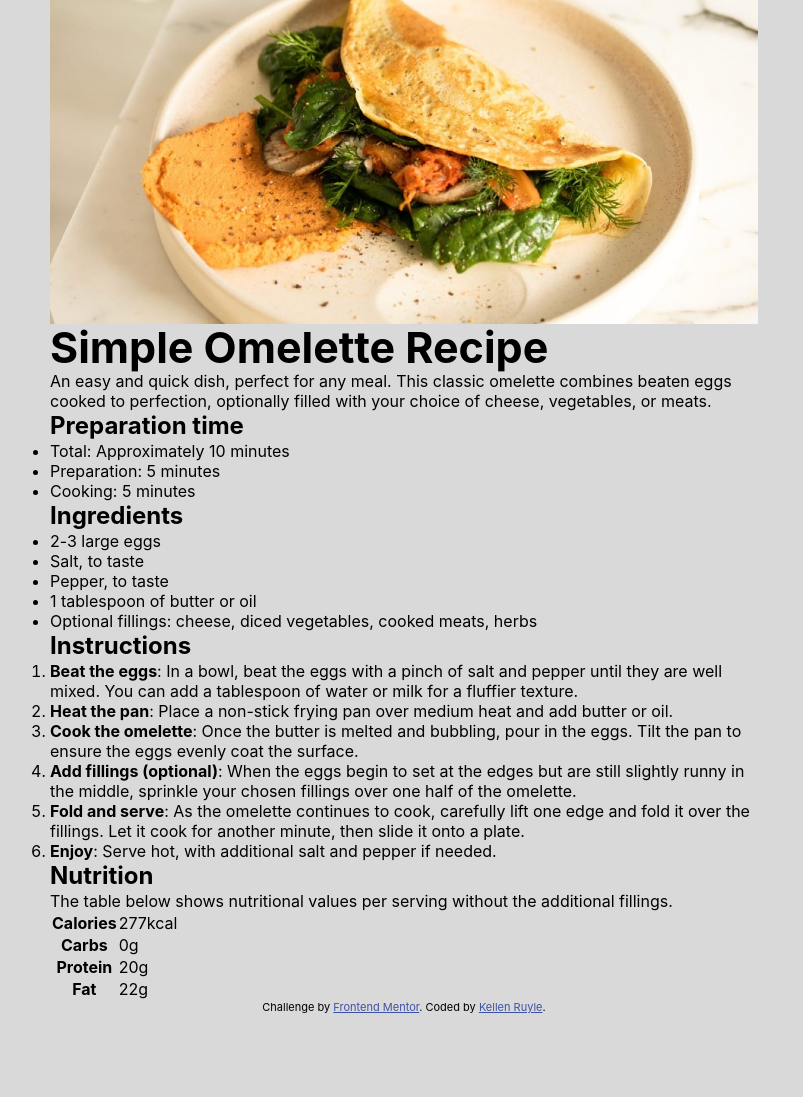
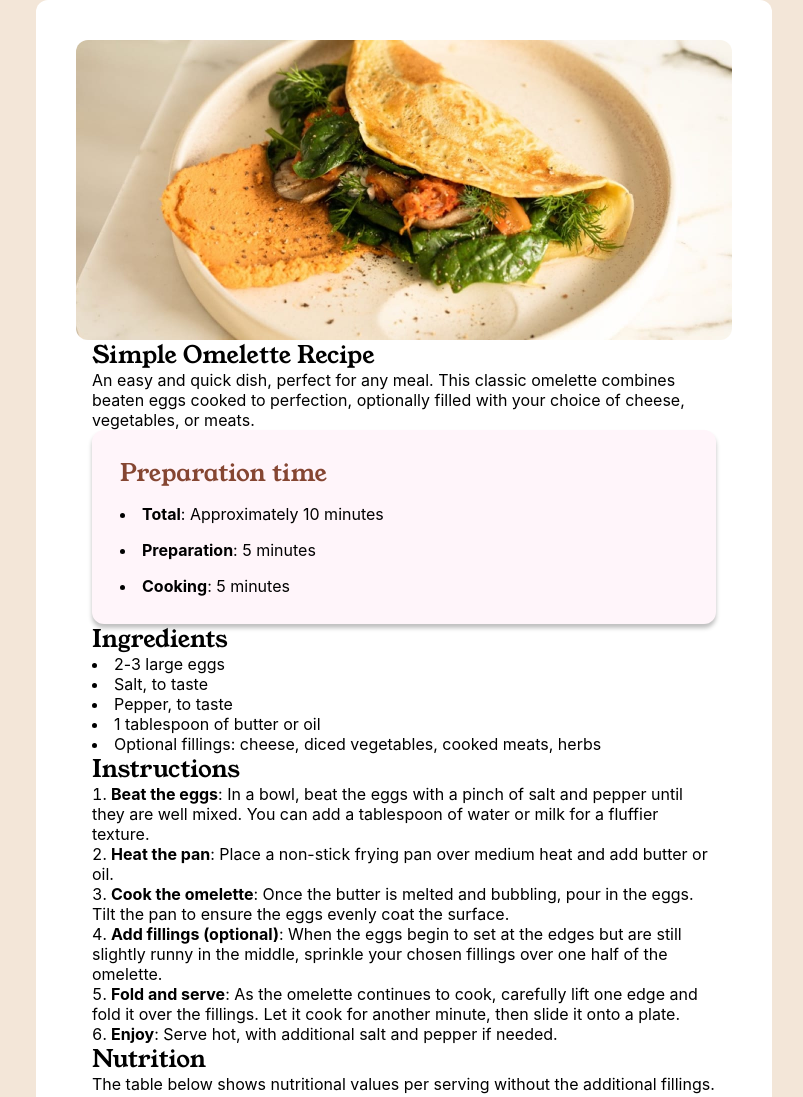
Before and after one commit to rule-kells/recipe-page-main, a website built with Vite: page index.html in a window 1280 px wide. Shown: the top 1097 px of the page, without its empty margins (236-1039 px from the left). Before the commit the page ends 1015 px from the top, so only its background shows below. Built offline with nearby package versions, Linux system fonts and the light colour scheme.

Commit message:
updated styling, added utility classes, and markup for index.

```diff
--- a/index.html
+++ b/index.html
@@ -7,44 +7,42 @@
   <!-- displays site properly based on user's device -->
 
   <link rel="icon" type="image/png" sizes="32x32" href="./assets/images/favicon-32x32.png">
+  <link rel="preconnect" href="https://fonts.googleapis.com">
+  <link rel="preconnect" href="https://fonts.gstatic.com" crossorigin>
+  <link href="https://fonts.googleapis.com/css2?family=Outfit:wght@100..900&family=Young+Serif&display=swap"
+    rel="stylesheet">
   <link rel="stylesheet" href="/styles/main.scss">
 
   <title>Frontend Mentor | Recipe page</title>
 
-  <!-- Feel free to remove these styles or customise in your own stylesheet 👍 -->
-  <style>
-    .attribution {
-      font-size: 11px;
-      text-align: center;
-    }
 
-    .attribution a {
-      color: hsl(228, 45%, 44%);
-    }
-  </style>
 </head>
 
 <body>
 
-  <main class="container">
-    <section>
-      <img src="./assets/images/image-omelette.jpeg" alt="an omelette on a plate">
-      <h1 class="fs-m">Simple Omelette Recipe</h1>
+  <main class="card container" data-type="wide">
+    <div class="img-container"><img src="./assets/images/image-omelette.jpeg" alt="an omelette on a plate"></div>
+
+    <section class="container">
+      <h1 class="ff-primary ">Simple Omelette Recipe</h1>
       <p>
         An easy and quick dish, perfect for any meal. This classic omelette combines beaten eggs cooked
         to perfection, optionally filled with your choice of cheese, vegetables, or meats.
       </p>
     </section>
 
-    <section>
-      <h2>Preparation time</h2>
-      <ul>
-        <li>Total: Approximately 10 minutes</li>
-        <li>Preparation: 5 minutes</li>
-        <li>Cooking: 5 minutes</li>
+    <section class="container preparation">
+      <h2 class="ff-primary primary-accent">Preparation time</h2>
+      <ul class="prep__list flow">
+        <li><strong>Total</strong>: Approximately 10 minutes</li>
+        <li><strong>Preparation</strong>: 5 minutes</li>
+        <li><strong>Cooking</strong>: 5 minutes</li>
       </ul>
-      <h2>Ingredients</h2>
-      <ul>
+    </section>
+
+    <section class="container">
+      <h2 class="ff-primary">Ingredients</h2>
+      <ul class="ingred__list">
         <li>2-3 large eggs</li>
         <li>Salt, to taste</li>
         <li>Pepper, to taste</li>
@@ -53,9 +51,9 @@
       </ul>
     </section>
 
-    <section>
-      <h2>Instructions</h2>
-      <ol>
+    <section class="instructions container">
+      <h2 class="ff-primary">Instructions</h2>
+      <ol class="instruct__list">
         <li>
           <strong>Beat the eggs</strong>: In a bowl, beat the eggs with a pinch of salt and pepper until they are well
           mixed.
@@ -82,8 +80,8 @@
       </ol>
     </section>
 
-    <section>
-      <h2>Nutrition</h2>
+    <section class="nutrition container">
+      <h2 class="ff-primary">Nutrition</h2>
       <p>The table below shows nutritional values per serving without the additional fillings.</p>
       <table>
         <!-- <caption>Nutrition</caption> -->
--- a/styles/abstracts/_breakpoints.scss
+++ b/styles/abstracts/_breakpoints.scss
@@ -1,5 +1,5 @@
 $breakpoints: (
   mobile: 30em,
-  tablet: 48em,
+  tablet: 41em,
   desktop: 67.5em,
 );
--- a/styles/abstracts/_colors.scss
+++ b/styles/abstracts/_colors.scss
@@ -1,23 +1,12 @@
 $clr-palette: (
-  primary: (300: hsl(153, 71%, 59%),
-    400: hsl(0, 100%, 67%),
-    500: hsl(259, 100%, 65%),
-    // 800: darkblue,
+  primary: (500:hsl(14, 45%, 36%), 900: #7b284f),
+  neutral: (50: hsl(330, 100%, 98%), 100: hsl(31, 53%, 90%),
+    200: hsl(30, 18%, 87%),
+    700: hsl(32, 10%, 34%),
+    900: hsl(15, 4%, 18%),
   ),
-  neutral: (100: hsl(0, 0%, 98%),
-    200: hsl(0, 0%, 94%),
-    300: hsl(0, 0%, 85%),
-    600: hsl(0, 1%, 44%),
-    800: hsl(0, 0%, 14%),
-    900: hsl(0, 0%, 8%),
-  ),
-  // clr-black: (
-  //   "black": hsl(0, 0%, 0%),
-  // ),
-  // clr-white: (
-  //   "white": hsl(0, 0%, 100%),
-  // ),,,,,,,,,,,,,,,,,,,,,,,,,,
 );
+
 
 //this is largely based on Google's Material Theme
 // $clr-palette-primary
--- a/styles/abstracts/_typography.scss
+++ b/styles/abstracts/_typography.scss
@@ -1,5 +1,17 @@
 // @use "../abstracts/mixins" as *;
 
+.ff-primary {
+  font-family: "Young Serif", serif;
+  font-weight: 400;
+  font-style: normal;
+}
+
+.ff-secondary {
+  font-family: "Outfit", sans-serif;
+  font-optical-sizing: auto;
+  font-weight: 900;
+  font-style: normal;
+}
 
 $fs-heading-xl: 2.5rem;
 $fs-heading-l: 2rem;
@@ -22,14 +34,7 @@ $font-sizes: (
   body: 1rem,
 );
 
-// $font-sizes: (
-//   900: clamp(2.5rem, 0.5rem + 10vh, 5rem),
-//   800: clamp(2.5rem, 0.5rem + 7vh, 3.75rem),
-//   600: clamp(1.4rem, 0.5rem + 3vh, 1.6875rem),
-//   500: 1.3125rem,
-//   400: 1.125rem,
-//   300: 1rem,
-// );
+
 
 $fw: (
   400: 400,
--- a/styles/abstracts/_units.scss
+++ b/styles/abstracts/_units.scss
@@ -20,9 +20,9 @@ $hero-padding: clamp(15rem, 15vh, 20rem);
 $section-padding: clamp(3rem, 10vh, 7rem);
 
 $padding-mod: 1rem;
-$container-max-width: 708px;
-$container-max-width-wide: 1110px;
-
+// $container-max-width: 708px;
+$container-max-width-wide: 736px;
+$container-max-width: 656px;
 
 $card-body-padding: clamp(2rem, 3.5vw, 5rem);
 
--- a/styles/base/_general.scss
+++ b/styles/base/_general.scss
@@ -6,12 +6,86 @@ body {
 }
 
 body {
-    background-color: clr(neutral, 300);
+    background-color: clr(neutral, 100);
     font-size: fs(xs);
     line-height: 1.25;
+
+
+    min-height: 100vh;
+
+    position: relative;
+    display: flex;
+    justify-content: center;
+    align-items: center;
 
     @include mq(tablet) {
         font-size: fs(body);
     }
 
+
 }
+
+.card {
+    background-color: $clr-white;
+
+    padding: 0 pxToRem(32px) pxToRem(40px);
+
+
+    @include mq(tablet) {
+        border-radius: pxToRem(12px);
+        padding: pxToRem(40px);
+    }
+
+}
+
+img {
+    max-inline-size: 100%;
+    block-size: auto;
+    inset-block: auto;
+    margin-inline: auto;
+    height: pxToRem(300px);
+    object-fit: cover;
+
+    @include mq(tablet) {
+        border-radius: pxToRem(12px);
+    }
+}
+
+.preparation {
+    padding: pxToRem(24px);
+    background-color: clr(neutral, 50);
+    box-shadow: 0px 4px 4px rgb(0 0 0 / 25%);
+    border-radius: pxToRem(12px);
+
+    & .ff-primary {
+        margin-bottom: pxToRem(16px);
+    }
+
+
+    @include mq(tablet) {
+        padding: pxToRem(28px);
+    }
+}
+
+.nutrition {
+
+    table {
+        width: 100%;
+        text-align: left;
+        border-spacing: 0 pxToRem(24px);
+        // padding: 0 2em 1em 0;
+
+
+    }
+}
+
+.attribution {
+    font-size: 11px;
+    text-align: center;
+    position: absolute;
+    inset: auto 0 0;
+}
+
+.attribution a {
+    color: hsl(228, 45%, 44%);
+}
--- a/styles/base/_reset.scss
+++ b/styles/base/_reset.scss
@@ -36,16 +36,19 @@ body {
   min-height: 100vh;
 }
 
-ul[class] {
-  list-style: none;
-  padding: 0;
-}
+// ul[class],
+// ol[class] {
+//   list-style: none;
+//   padding: 0;
+// }
 
 ul[class],
+ol[class],
 li[class] {
   display: inline-block;
   margin: 0;
   padding: 0;
+  list-style-position: inside
 }
 
 a[class] {
--- a/styles/utilities/_buttons.scss
+++ b/styles/utilities/_buttons.scss
@@ -14,7 +14,7 @@
 
   // primary buttons styling
   &[data-type="primary"] {
-    background-color: clr(primary, 400);
+    background-color: clr(primary, 500);
     color: clr(neutral, 900);
   }
 
--- a/styles/utilities/_colors-util.scss
+++ b/styles/utilities/_colors-util.scss
@@ -5,8 +5,14 @@
     .clr-#{$color}-#{$shade} {
       color: $value;
     }
+
     .bg-#{$color}-#{$shade} {
       background-color: $value;
     }
   }
 }
+
+
+.primary-accent {
+  color: clr(primary, 500);
+}
--- a/styles/utilities/_components.scss
+++ b/styles/utilities/_components.scss
@@ -31,7 +31,7 @@
   }
 }
 
-@include mq(desktop) {
+@include mq(tablet) {
   .container[data-type="wide"] {
     --max-width: #{pxToRem($container-max-width-wide)};
   }
@@ -191,7 +191,7 @@
 }
 
 
-.underline {
-  text-decoration: underline pxToRem(4px) solid clr(primary, 300);
-  text-underline-offset: 0.6rem;
-}
+// .underline {
+//   text-decoration: underline pxToRem(4px) solid clr(primary, 300);
+//   text-underline-offset: 0.6rem;
+// }
```
Also changed, not shown: recipe-page-figma/README.md (added), 1 other file.
